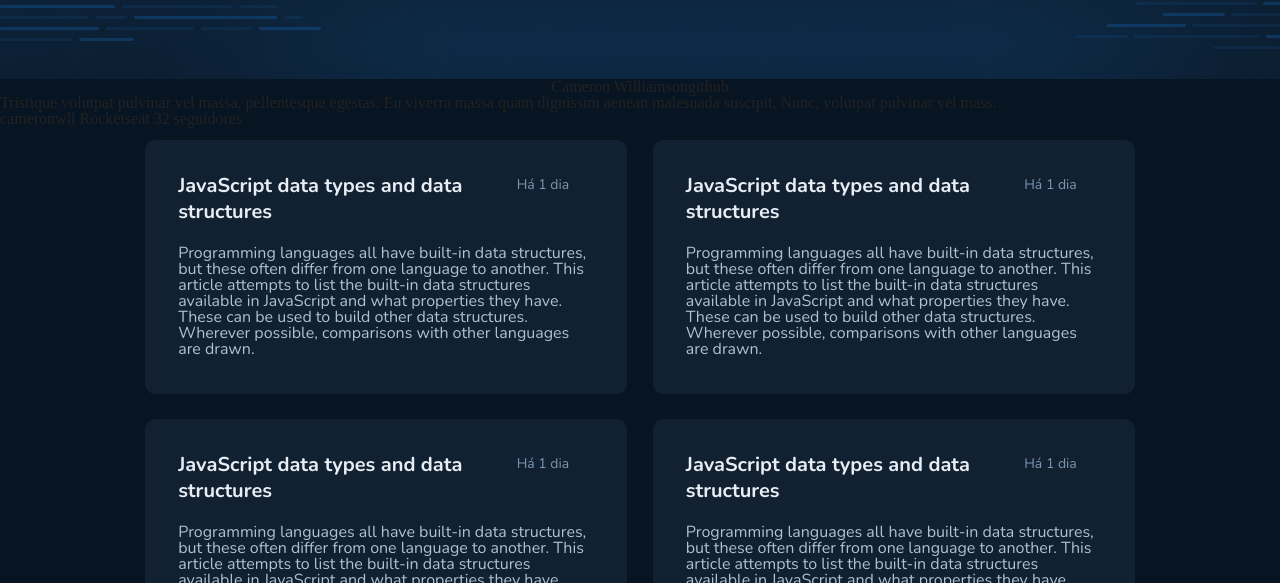
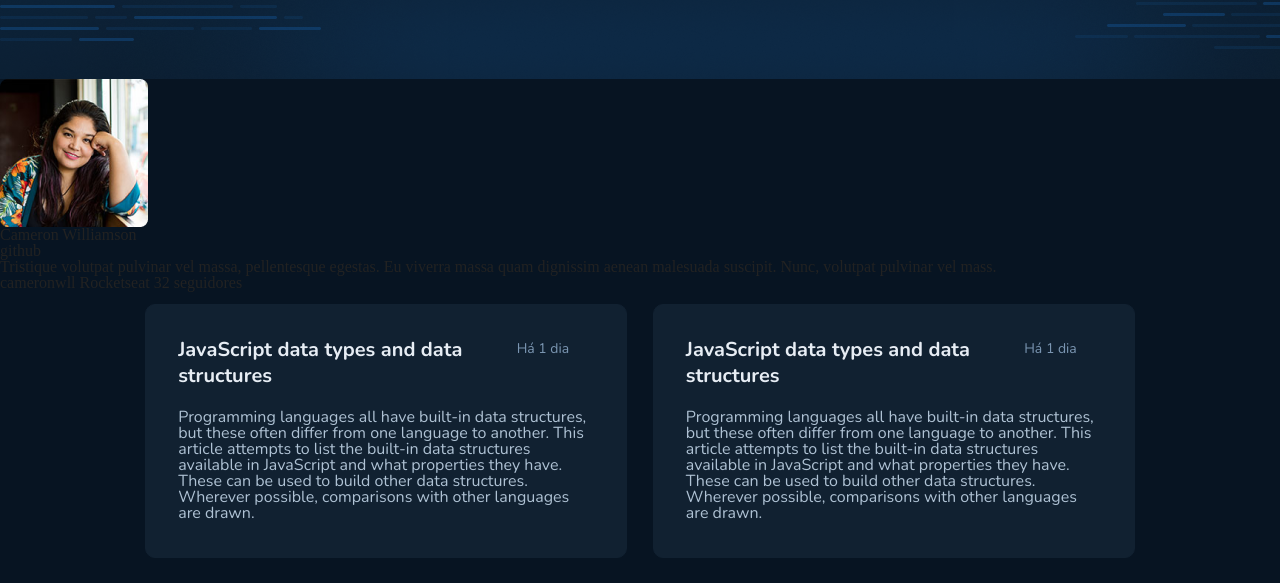
Before and after one commit to AldairAvelino/github-blog, a plain HTML site: page index.html in a window 1280 px wide. Shown: the part 217-800 px from the top of the page. Drawn offline with Linux system fonts and the light colour scheme.

Commit message:
All structure for profile card info done -AA

```diff
--- a/index.html
+++ b/index.html
@@ -15,12 +15,15 @@
     </header>
 
     <main id="main">
+        <div class="profile-configs">
             <div class="profile">
-            <div class="profile-avatar"></div>
+                <div class="profile-avatar">
+                    <img src="./assets/images/avatar.png" alt="avatar" class="avatar">
+                </div>
                 <div class="profile-info">
-                <div class="row">
+                    <div class="profile-grid">
                         <h3 class="profile-name">Cameron Williamson</h3>
-                    <span class="profile-link">github</span>
+                        <span class="profile-link">github<i class="share"></i></span>
                     </div>
                     <div class="profile-description">
                         <p>
@@ -29,12 +32,15 @@
                         </p>
                     </div>
                     <div class="profile-icons">
-                    <span>cameronwll</span>
-                    <span>Rocketseat</span>
-                    <span>32 seguidores</span>
+                        <span><i class="github"></i>cameronwll</span>
+                        <span><i class="company"></i>Rocketseat</span>
+                        <span><i class="followers"></i>32 seguidores</span>
                     </div>
                 </div>
             </div>
+        </div>
+
+        <div class="posts">
             <div class="row">
                 <div class="card">
                     <div class="card-header">
@@ -130,6 +136,7 @@
                     </div>
                 </div>
             </div>
+        </div>
     </main>
 </body>
 
```
Lines whose indentation alone changed are shown as unchanged.
